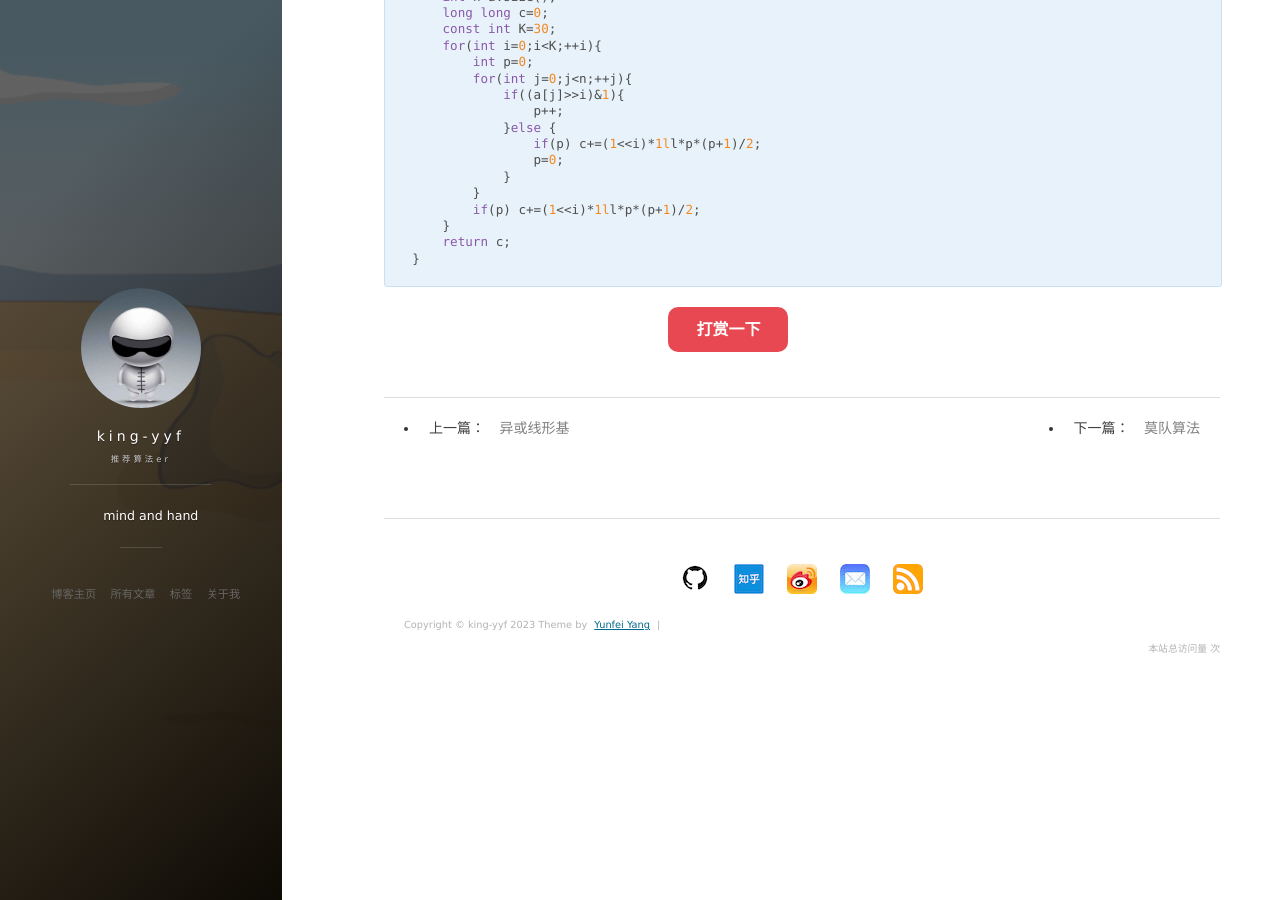
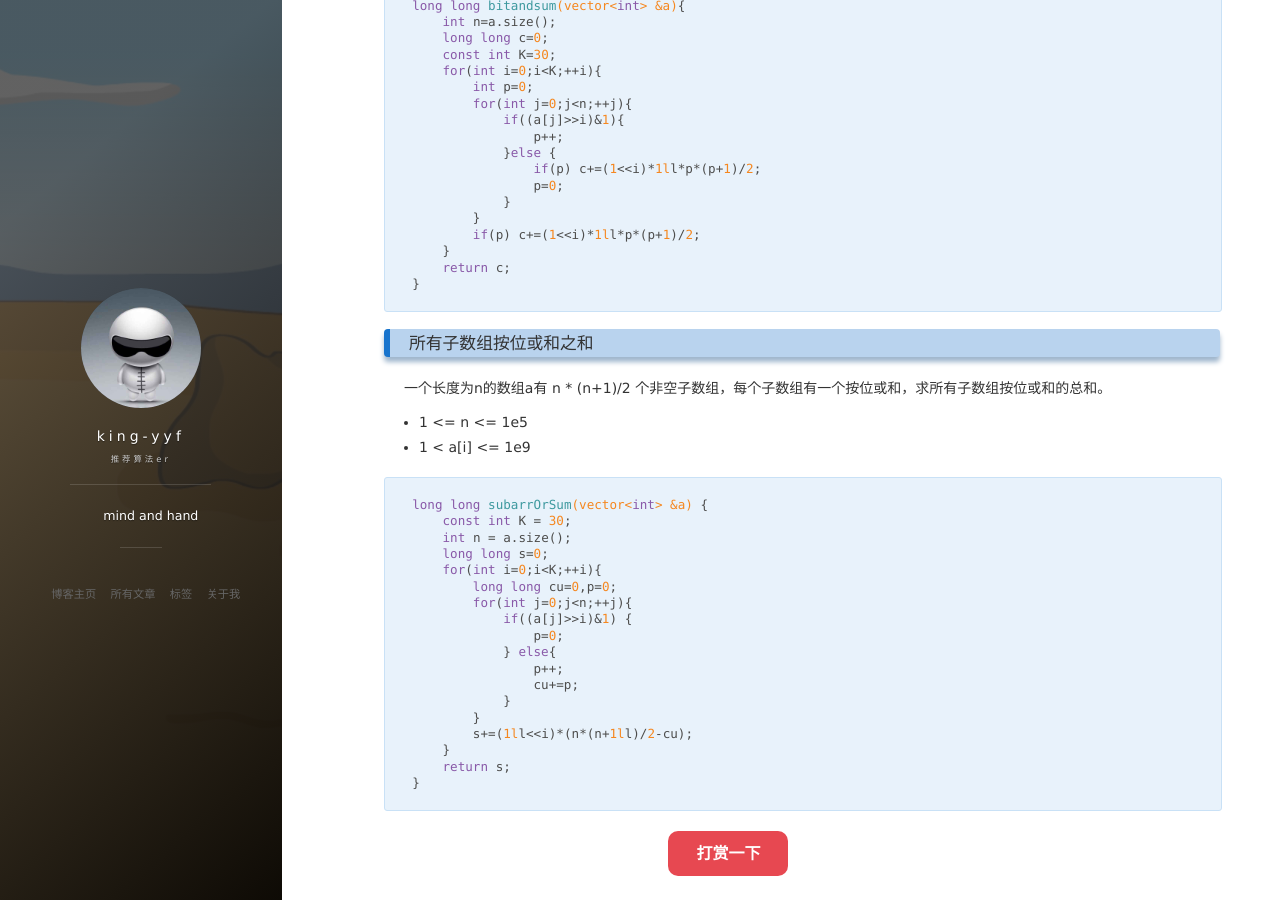
Before and after one commit to king-yyf/king-yyf.github.io, a Jekyll site: the page built from _posts/2023-01-20-walsh_trans.md, in a window 1280 px wide and 900 px high, scrolled down 8346 px. Built offline with Jekyll 4.4.1, drawn with Linux system fonts in a browser that asks for light colours; nearby versions of some CDN libraries; comment, search, counter and statistics services are not loaded.

Commit message:
add or sum

````diff
--- a/_posts/2023-01-20-walsh_trans.md
+++ b/_posts/2023-01-20-walsh_trans.md
@@ -22,6 +22,7 @@ Index
   - [频率最高的子序列异或和](#频率最高的子序列异或和)
   - [所有子数组异或和之和](#所有子数组异或和之和)
   - [所有子数组按位与和之和](#所有子数组按位与和之和)
+  - [所有子数组按位或和之和](#所有子数组按位或和之和)
 
 
 <!-- /TOC -->
@@ -310,3 +311,31 @@ long long bitandsum(vector<int> &a){
     return c;
 }
 ```
+
+### 所有子数组按位或和之和
+
+一个长度为n的数组a有 n * (n+1)/2 个非空子数组，每个子数组有一个按位或和，求所有子数组按位或和的总和。
+
++ 1 <= n <= 1e5
++ 1 < a[i] <= 1e9
+
+```c++
+long long subarrOrSum(vector<int> &a) {
+    const int K = 30;
+    int n = a.size();
+    long long s=0;
+    for(int i=0;i<K;++i){
+        long long cu=0,p=0;
+        for(int j=0;j<n;++j){
+            if((a[j]>>i)&1) {
+                p=0;
+            } else{
+                p++;
+                cu+=p;
+            }
+        }
+        s+=(1ll<<i)*(n*(n+1ll)/2-cu);
+    }
+    return s;
+}
+```
````
